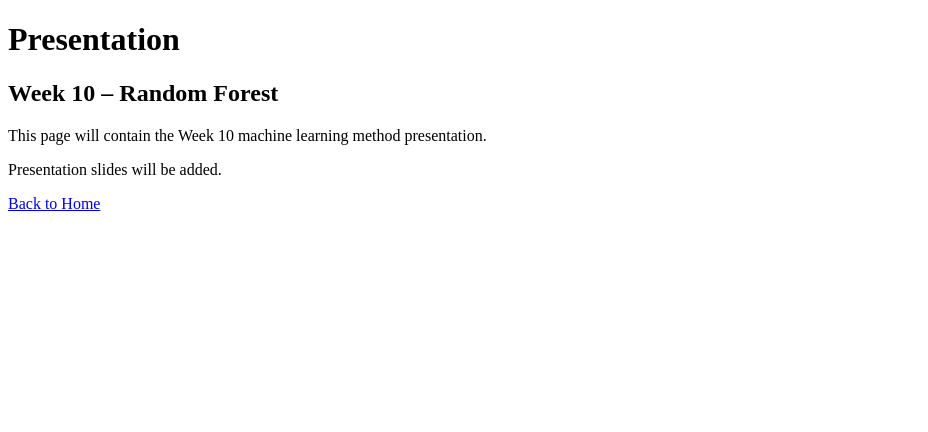
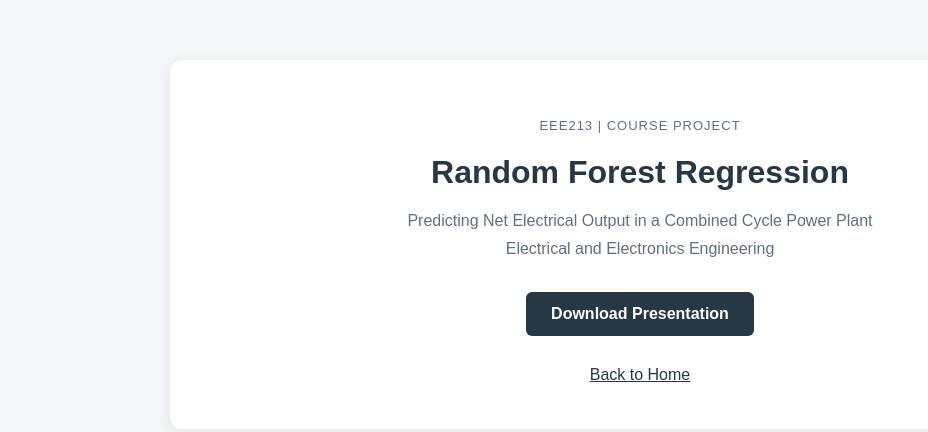
Before and after one commit to cerenucler/eee213-project, a plain HTML site: page presentation.html in a window 1280 px wide. Shown: the whole page, without its empty margins (0-928 px from the left). Drawn offline with Linux system fonts and the light colour scheme.

Commit message:
Update project presentation page
Updated the presentation page with new content and styles.

```diff
--- a/presentation.html
+++ b/presentation.html
@@ -1,23 +1,95 @@
+
 <!DOCTYPE html>
 <html lang="en">
 <head>
     <meta charset="UTF-8">
-    <title>Presentation | EEE213</title>
+    <meta name="viewport" content="width=device-width, initial-scale=1.0">
+    <title>Project Presentation | EEE213</title>
+
+    <style>
+        body {
+            font-family: Arial, sans-serif;
+            background: #f4f6f9;
+            color: #263746;
+            margin: 0;
+            padding: 60px 20px;
+        }
+
+        .container {
+            max-width: 850px;
+            margin: auto;
+            background: white;
+            padding: 45px;
+            border-radius: 12px;
+            text-align: center;
+            box-shadow: 0 3px 15px rgba(0,0,0,0.08);
+        }
+
+        .tag {
+            color: #607080;
+            font-size: 13px;
+            letter-spacing: 1px;
+        }
+
+        h1 {
+            font-size: 32px;
+            margin-bottom: 12px;
+        }
+
+        .subtitle {
+            color: #607080;
+            line-height: 1.7;
+            margin-bottom: 30px;
+        }
+
+        .download {
+            display: inline-block;
+            background: #263746;
+            color: white;
+            padding: 13px 25px;
+            border-radius: 6px;
+            text-decoration: none;
+            font-weight: bold;
+        }
+
+        .download:hover {
+            background: #3c566d;
+        }
+
+        .back {
+            display: block;
+            margin-top: 30px;
+            color: #263746;
+        }
+    </style>
 </head>
+
 <body>
 
-    <h1>Presentation</h1>
+<div class="container">
 
-    <h2>Week 10 – Random Forest</h2>
+    <p class="tag">EEE213 | COURSE PROJECT</p>
 
-    <p>
-        This page will contain the Week 10
-        machine learning method presentation.
+    <h1>Random Forest Regression</h1>
+
+    <p class="subtitle">
+        Predicting Net Electrical Output in a
+        Combined Cycle Power Plant
+        <br>
+        Electrical and Electronics Engineering
     </p>
 
-    <p>Presentation slides will be added.</p>
+    <a class="download"
+       href="random-forest-presentation.pptx"
+       download>
+        Download Presentation
+    </a>
 
-    <a href="index.html">Back to Home</a>
+    <a class="back" href="index.html">
+        Back to Home
+    </a>
+
+</div>
 
 </body>
 </html>
```
